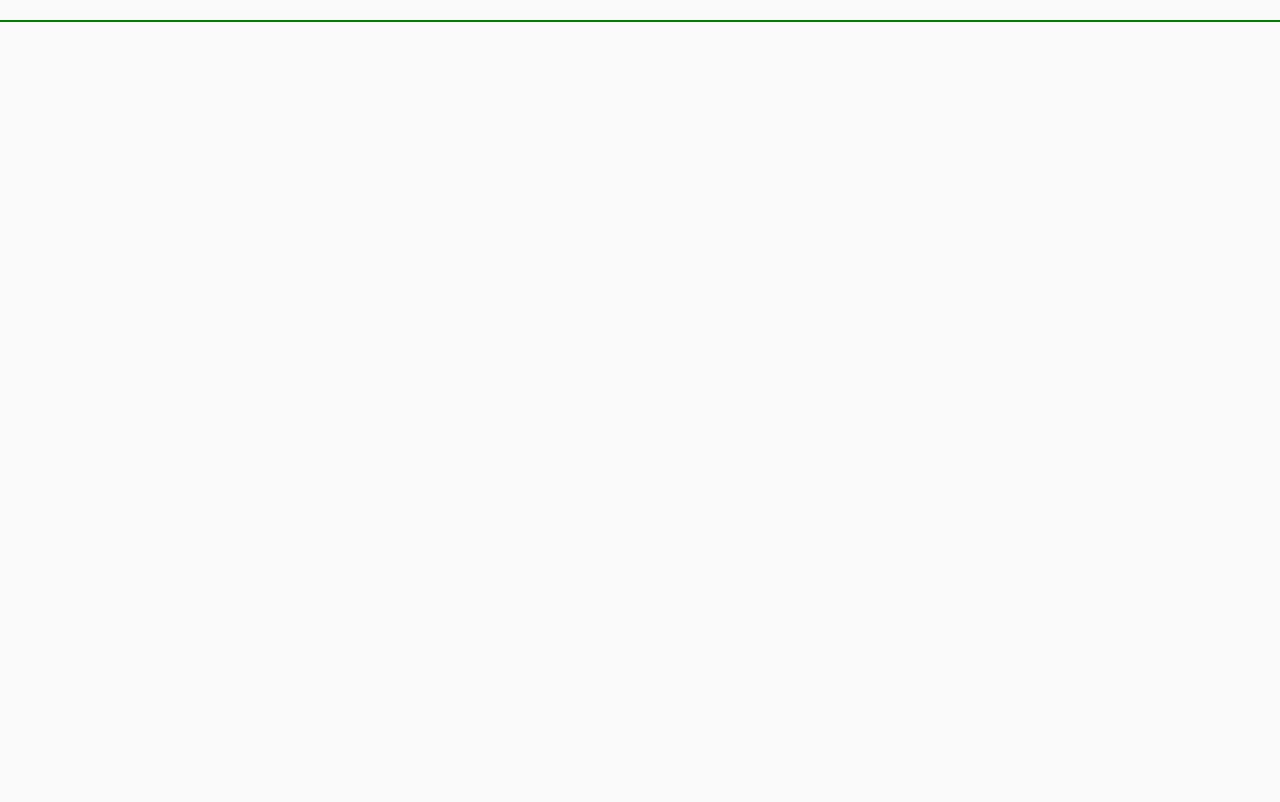
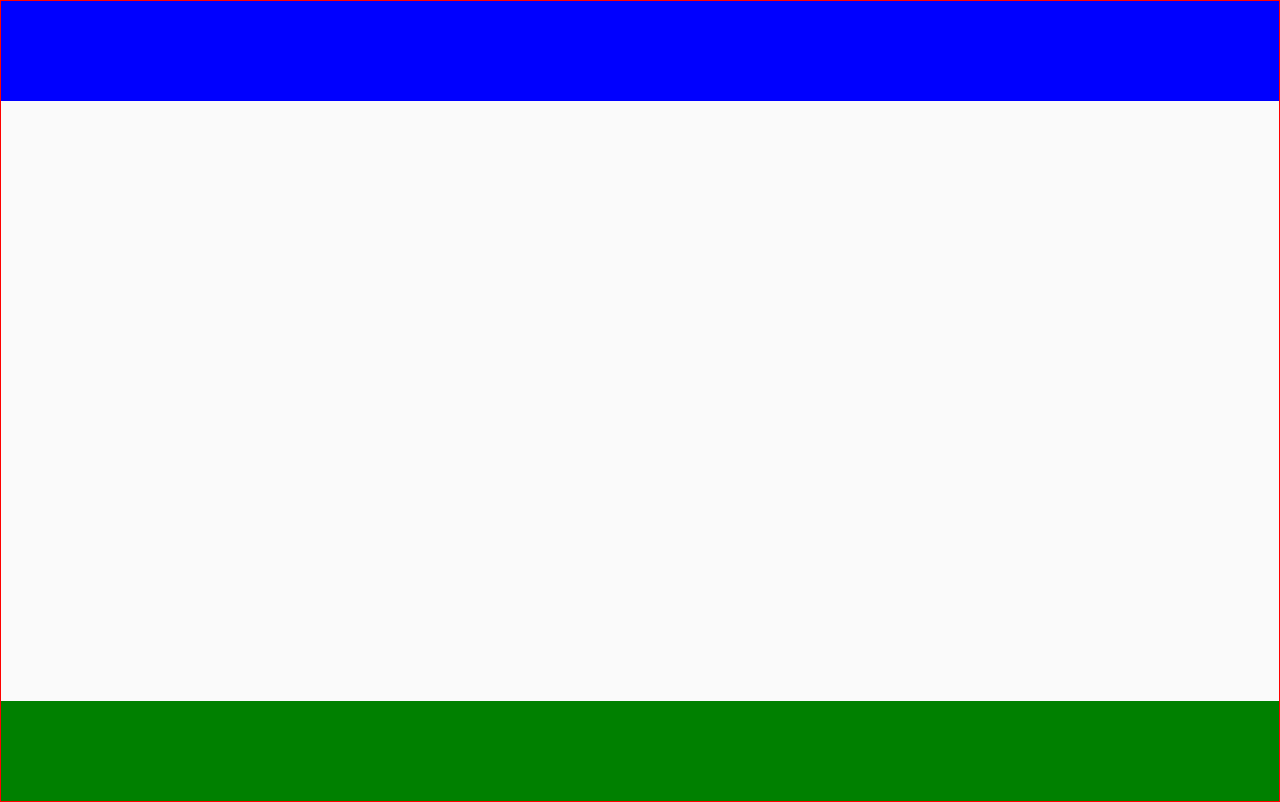
Before and after one commit to salbihmustafa/react-fakestore, a React (Create React App) app: page / in a window 1280 px wide. Built offline with nearby package versions, Linux system fonts and the light colour scheme.

Commit message:
created boilerplate

```diff
--- a/src/App.css
+++ b/src/App.css
@@ -1,24 +1,26 @@
-*{
-    font-family: verdana;
+html,body{
     margin: 0;
-    padding: 0;
+    background: #fafafa;
+    overflow: hidden;
 }
-html,body{
-    height: 100%;
-    background: #fafafa;
-}
-body{
+
+.container{
+    border: 1px solid red;
+    height: 100vh;
+
     display: flex;
     flex-direction: column;
 }
 
+header, footer{
+    height: 100px;
+}
+header{
+    background-color: blue;
+}
 .content{
-    display: flex;
-    flex-flow: column;
-    justify-content: center;
-    flex: 1 0 auto;
+    flex: 1;
 }
-.flex-container{
-    border: 1px solid green;
-    margin: 20px 0;
+footer{
+    background-color: green;
 }
--- a/src/App.js
+++ b/src/App.js
@@ -3,10 +3,12 @@ import './App.css'
 
 const App = () => {
   return (
-    <div className="content">
-        <div className="flex-container">
+    <div className="container">
+        <header></header>
+        <div className="content">
 
         </div>
+        <footer></footer>
     </div>
   )
 }
```
